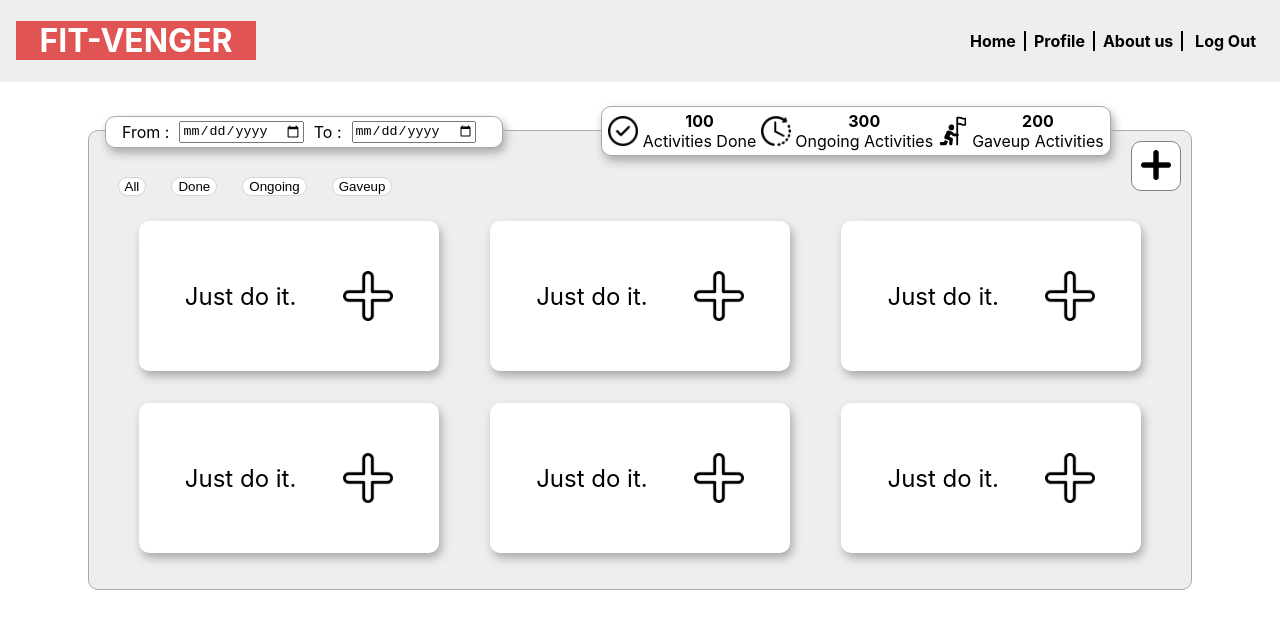
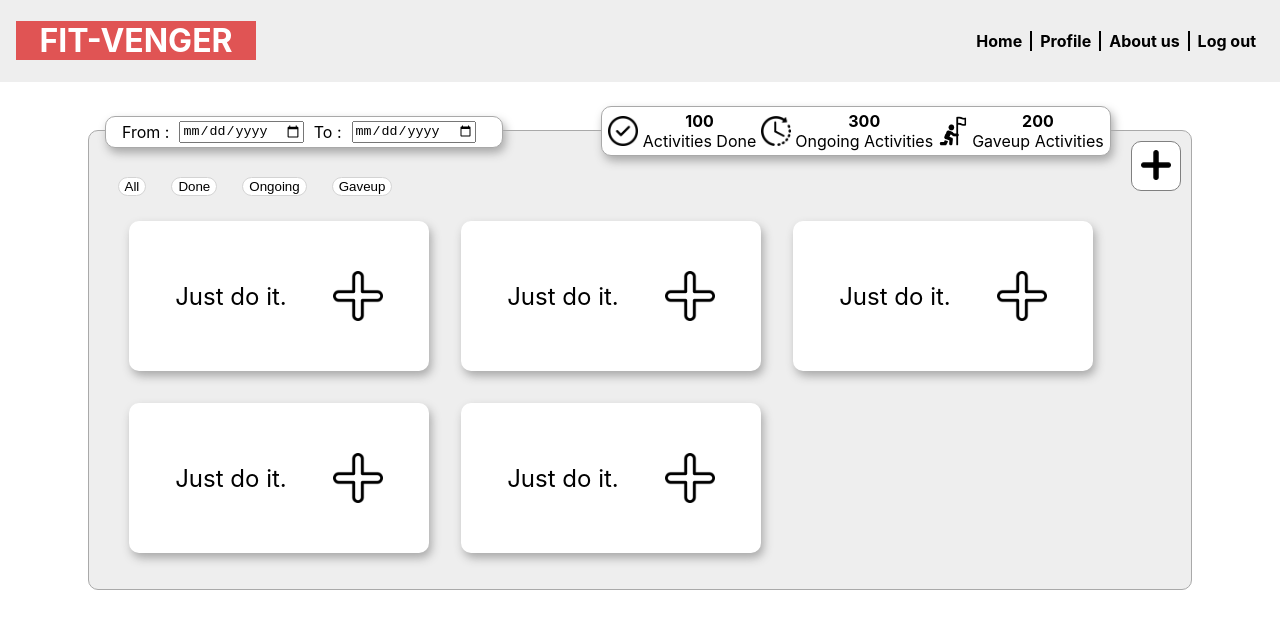
Before and after one commit to Kiatbordin/fitvenger, a React (Vite) app: page / in a window 1280 px wide. Shown: the top 628 px of the page. Built offline with nearby package versions, Linux system fonts and the light colour scheme.

Commit message:
Add react router to Navbar

```diff
--- a/src/App.jsx
+++ b/src/App.jsx
@@ -1,12 +1,28 @@
+import { useState } from 'react'
 import './App.css'
 
+import { BrowserRouter, Routes, Route } from 'react-router-dom';
+
 import { Board } from './pages/Board.jsx';
+import { Navbar } from './components/Navbar/Navbar.jsx';
+import { Footer } from './components/Footer/Footer.jsx';
 
 function App() {
 
+  const [isLogin,setIsLogin] = useState(true);
+
   return (
     <div className="App">
-      <Board />
+      <BrowserRouter>
+        <Navbar isLogin={isLogin}/>
+        <main>
+          <Routes>
+            <Route path="/" element={<Board isLogin={isLogin}/>}>
+            </Route>
+          </Routes>
+        </main>
+        <Footer isLogin={isLogin}/>
+      </BrowserRouter>
     </div>
   )
 }
--- a/src/components/Activities/Activities.css
+++ b/src/components/Activities/Activities.css
@@ -258,7 +258,7 @@
 
         display: flex;
         flex-wrap: wrap;
-        justify-content: space-around;
+        /* justify-content: space-around; */
 
         /* overflow: scroll; */
         overflow-y: scroll;
--- a/src/components/Activities/Activities.jsx
+++ b/src/components/Activities/Activities.jsx
@@ -52,13 +52,13 @@ export function Activities(props) {
                 <Newcard />
                 <Newcard />
                 <Newcard />
+                {/* <Newcard />
                 <Newcard />
                 <Newcard />
                 <Newcard />
                 <Newcard />
                 <Newcard />
-                <Newcard />
-                <Newcard />
+                <Newcard /> */}
             </div>
         </div>
     );
--- a/src/components/Footer/Footer.css
+++ b/src/components/Footer/Footer.css
@@ -35,6 +35,8 @@
 
     }
 
+    /* Both <Link> and <a> components are using a's component for styling. */
+
     .Footer .hamburger-menu-button:hover .footer-menu-container a {
         text-decoration: none;
         color: white;
@@ -43,7 +45,6 @@
 
     .Footer .hamburger-menu-button:hover .footer-menu-container a:hover{
         font-weight: bold;
-        /* opacity: 0.5; */
         font-size: 1.5rem;
     }
 
--- a/src/components/Footer/Footer.jsx
+++ b/src/components/Footer/Footer.jsx
@@ -1,5 +1,8 @@
 import React from "react";
 import "./Footer.css";
+
+import { Link } from "react-router-dom";
+
 import hamburger from "./icons/hamburger.png";
 
 export function Footer(props){
@@ -10,18 +13,12 @@ export function Footer(props){
 
     return (
         <div className="Footer">
-            {/* <div className="footer-menu-container">
-                <a href="#" id="home">Home</a>
-                { props.isLogin && <a href="#" id="profile">Profile</a> }
-                <a href="#" id="aboutus">About us</a>
-                { props.isLogin && <a href="#" id="logout" onClick={checkLogOut}> Log Out</a> }
-            </div> */}
             <div className="hamburger-menu-button">
                 <div className="footer-menu-container">
-                    <a href="#" id="home">Home</a>
-                    { props.isLogin && <a href="#" id="profile">Profile</a> }
-                    <a href="#" id="aboutus">About us</a>
-                    { props.isLogin && <a href="#" id="logout" onClick={checkLogOut}> Log Out</a> }
+                    <Link to="/">Home</Link>
+                    { props.isLogin && <Link to="/profile">Profile</Link> }
+                    <Link to="/about">About us</Link>
+                    { props.isLogin && <Link to="/login" onClick={checkLogOut}>Log out</Link> }
                 </div>
                 <img src={hamburger} alt="hamburger-menu" />
             </div>
--- a/src/components/Navbar/Navbar.css
+++ b/src/components/Navbar/Navbar.css
@@ -84,6 +84,7 @@
         display: block;
     }
 
+    /* Both <Link> and <a> components are using a's component for styling. */
     .Navbar .menu-container a {
         text-decoration: none;
         color: black;
@@ -91,11 +92,12 @@
         padding: 0 0.5rem 0 0.5rem;
     }
 
-    #home,#profile {
+    .Navbar .menu-container .home-nav,
+    .Navbar .menu-container .profile-nav {
         border-right: 2px black solid;
     }
 
-    #logout {
+    .Navbar .menu-container .logout-nav {
         border-left: 2px black solid;
     }
 }
--- a/src/components/Navbar/Navbar.jsx
+++ b/src/components/Navbar/Navbar.jsx
@@ -1,10 +1,13 @@
 import React from "react";
 import "./Navbar.css";
+
+import { Link } from "react-router-dom";
 
 export function Navbar(props) {
 
     const checkLogOut = (e) => {
-        props.handleLogin(false);
+        // state setter for set logout.
+        // props.handleLogin(false);
     }
 
     return (
@@ -13,10 +16,10 @@ export function Navbar(props) {
             <h1 className="mobile-header">FV</h1>
             <h2 className="mobile-header"> My Activity </h2>
             <div className="menu-container">
-                <a href="#" id="home">Home</a>
-                { props.isLogin && <a href="#" id="profile">Profile</a> }
-                <a href="#" id="aboutus">About us</a>
-                { props.isLogin && <a href="#" id="logout" onClick={checkLogOut}> Log Out</a> }
+                <Link to="/" className="home-nav">Home</Link>
+                { props.isLogin && <Link to="/profile" className="profile-nav">Profile</Link> }
+                <Link to="/about" className="about-nav">About us</Link>
+                { props.isLogin && <Link to="/login" className="logout-nav" onClick={checkLogOut}>Log out</Link> }
             </div>
         </div>
     );
--- a/src/components/Newcard/Newcard.css
+++ b/src/components/Newcard/Newcard.css
@@ -45,6 +45,9 @@
 
       margin-top: 1rem;
       margin-bottom: 1rem;
+
+      margin-left: 1rem;
+      margin-right: 1rem;
     }
 
     .Newcard span {
--- a/src/pages/Board.jsx
+++ b/src/pages/Board.jsx
@@ -1,19 +1,11 @@
 import React from "react";
-import { useState } from 'react'
-
-import { Navbar } from "../components/Navbar/Navbar.jsx";
 import { Activities } from "../components/Activities/Activities.jsx";
-import { Footer } from "../components/Footer/Footer.jsx";
 
 export function Board(props) {
 
-    const [isLogin,setIsLogin] = useState(true);
-
     return (
         <div className="Board">
-            <Navbar isLogin={isLogin}/>
             <Activities doneActivities={100} ongoingActivities={300} gaveupActivities={200}/>
-            <Footer isLogin={isLogin}/>
         </div>
     );
 }
```
Also changed, not shown: src/components/Ongoingcard/Ongoingcard.jsx (added, +10 -0 lines), src/components/Ongoingcard/Ongoingcard.css (added).
